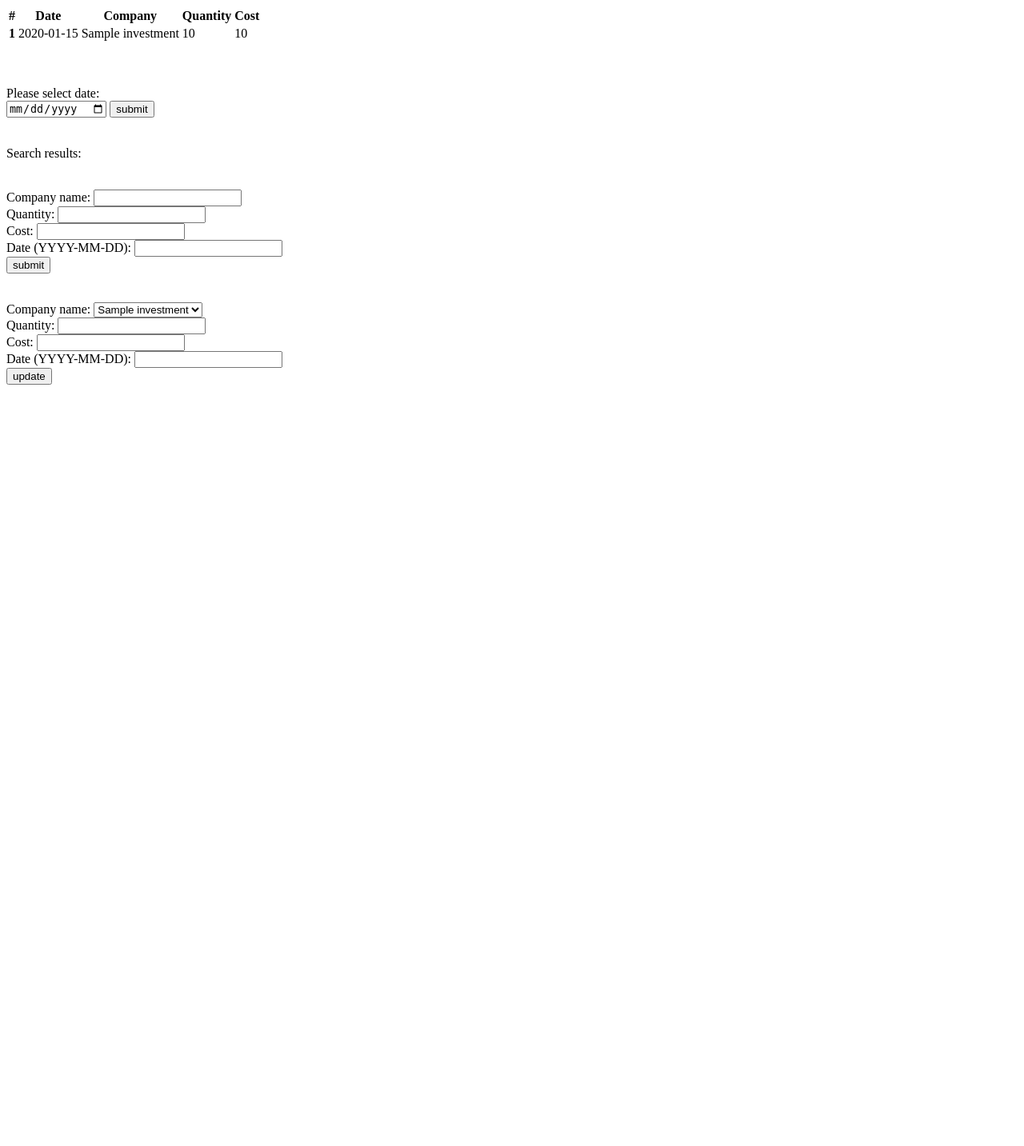
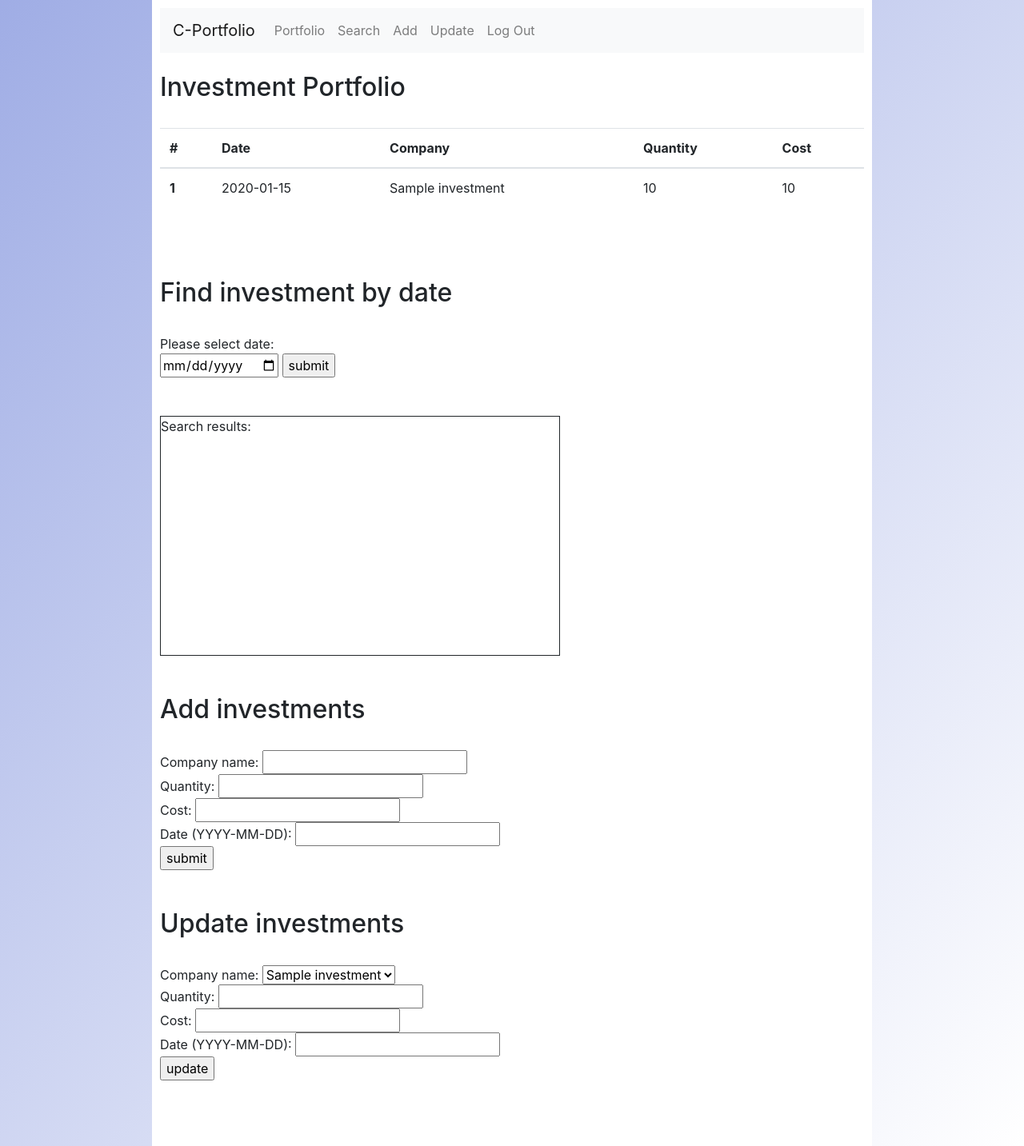
Before and after one commit to naho18/C-portfolio, a Flask app: a page that uses templates/base.html in a window 1280 px wide. Shown: the whole page at 80% size. Before the commit the page ends 481 px from the top, so only its background shows below. Run offline with Flask 2, Linux system fonts and the light colour scheme; tables that the repository leaves empty hold one stand-in row (values such as "Sample post"); some libraries are stand-ins or nearby versions.

Commit message:
styled webpage with CSS

```diff
--- /dev/null
+++ b/static/c-portfolio.css
@@ -0,0 +1,21 @@
+body {
+    background: linear-gradient(to bottom right, rgba(134, 151, 222, 0.79), rgba(255, 255, 255, 0.79));
+    background-size: cover;
+    height: 100%;
+}
+
+.content {
+    max-width: 900px;
+    margin: auto;
+    background: white;
+    padding: 10px;
+    height: 100%
+}
+
+
+#search-results {
+    height: 300px;
+    width: 500px;
+    border: 1px solid;
+    overflow: auto;
+}
--- a/templates/base.html
+++ b/templates/base.html
@@ -4,9 +4,10 @@
     <title>C-Portfolio</title>
 
   <!-- bootstrap -->
+  <link rel="stylesheet" href="https://stackpath.bootstrapcdn.com/bootstrap/4.1.3/css/bootstrap.min.css" integrity="sha384-MCw98/SFnGE8fJT3GXwEOngsV7Zt27NXFoaoApmYm81iuXoPkFOJwJ8ERdknLPMO" crossorigin="anonymous">
 
   <!-- custom CSS -->
-
+  <link href="static/c-portfolio.css" rel="stylesheet">
 {% block styles %}
 {% endblock %}
 
--- a/templates/user-homepage.html
+++ b/templates/user-homepage.html
@@ -1,14 +1,33 @@
 {% extends 'base.html' %}
-  <script src="https://code.jquery.com/jquery-3.3.1.slim.min.js" integrity="sha384-q8i/X+965DzO0rT7abK41JStQIAqVgRVzpbzo5smXKp4YfRvH+8abtTE1Pi6jizo" crossorigin="anonymous"></script>
-  <script src="https://cdnjs.cloudflare.com/ajax/libs/popper.js/1.14.3/umd/popper.min.js" integrity="sha384-ZMP7rVo3mIykV+2+9J3UJ46jBk0WLaUAdn689aCwoqbBJiSnjAK/l8WvCWPIPm49" crossorigin="anonymous"></script>
-  <script src="https://stackpath.bootstrapcdn.com/bootstrap/4.1.1/js/bootstrap.min.js" integrity="sha384-smHYKdLADwkXOn1EmN1qk/HfnUcbVRZyYmZ4qpPea6sjB/pTJ0euyQp0Mk8ck+5T" crossorigin="anonymous"></script>
 
 {% block content %}
+<div class="content">
 
+
+  <nav class="navbar navbar-expand-lg navbar-light bg-light">
+  <a class="navbar-brand" href="#">C-Portfolio</a>
+  <button class="navbar-toggler" type="button" data-toggle="collapse" data-target="#navbarNavAltMarkup" aria-controls="navbarNavAltMarkup" aria-expanded="false" aria-label="Toggle navigation">
+    <span class="navbar-toggler-icon"></span>
+  </button>
+  <div class="collapse navbar-collapse" id="navbarNavAltMarkup">
+
+    <div class="navbar-nav">
+      <ul class="navbar-nav ml-auto">
+        <a class="nav-item nav-link" href="#all-investments">Portfolio
+        <a class="nav-item nav-link" href="#search-inv">Search</a>
+        <a class="nav-item nav-link" href="#add-inv">Add</a>
+        <a class="nav-item nav-link" href="#select-inv">Update</a>
+        <a class="nav-item nav-link" href="/logout">Log Out</a>
+      </ul>
+    </div>
+  </div>
+  </nav>
+
+  <br>
 
       <!-- home, display all investments -->
           <div id='all-investments'>
-
+            <h2>Investment Portfolio</h2><br>
             <table class="table table-hover">
               <thead>
                 <tr>
@@ -39,6 +58,7 @@
 
 
       <!-- search, find investment by date -->
+        <h2>Find investment by date</h2><br>
 
         <div id='search-inv'>
           <form id='search-inv-form'>
@@ -59,7 +79,7 @@
 
 
       <!-- add investment -->
-
+        <h2>Add investments</h2><br>
       <div id='add-inv'>
         <form id='add-inv-form'>
           Company name: <input type="text" id="company-name"><br>
@@ -76,7 +96,7 @@
 
 
       <!-- update -->
-
+        <h2>Update investments</h2><br>
       <div id="select-inv">
       <form action='/update-investment.json' id="select-inv-form">
         Company name:
@@ -93,6 +113,8 @@
       </form>
       </div>
       <br>
+      <br>
+      <br>
 
-
+</div>
 {% endblock %}
```
Also changed, not shown: static/homepage.css (added, +13 -0 lines), templates/c-portfolio.html (+10 -11 lines).
